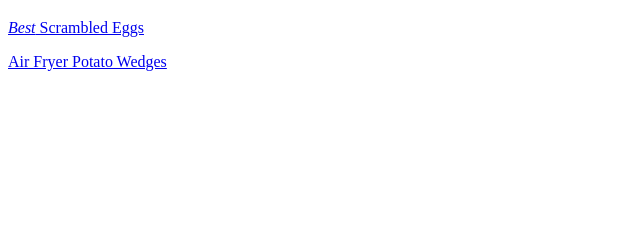
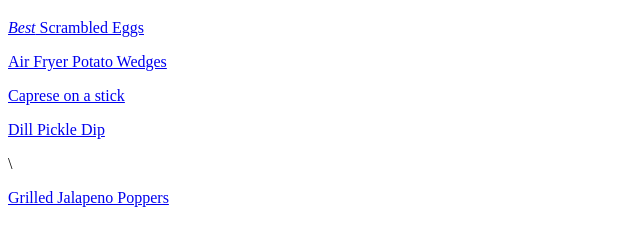
Before and after one commit to mccarthurmay/odin-recipes, a plain HTML site: page index.html in a window 1280 px wide. Shown: the part 61-306 px from the top of the page, without its empty margins (0-640 px from the left). Drawn offline with Linux system fonts and the light colour scheme.

Commit message:
Add links to recipes

```diff
--- a/index.html
+++ b/index.html
@@ -11,5 +11,12 @@
     <p><a href="./recipes/best-scrambled-eggs.html"><em>Best</em> Scrambled Eggs</a></p>
 
     <p><a href="./recipes/air-fryer-potato-wedges.html">Air Fryer Potato Wedges</a></p>
+
+    <p><a href="./recipes/caprese-stick.html">Caprese on a stick</a></p>
+
+    <p><a href="./recipes/dill-pickle-dip.html">Dill Pickle Dip</a></p>\
+
+    <p><a href="./recipes/grilled-jalapeno-poppers.html">Grilled Jalapeno Poppers</a></p>
+
 </body>
 </html>
```
